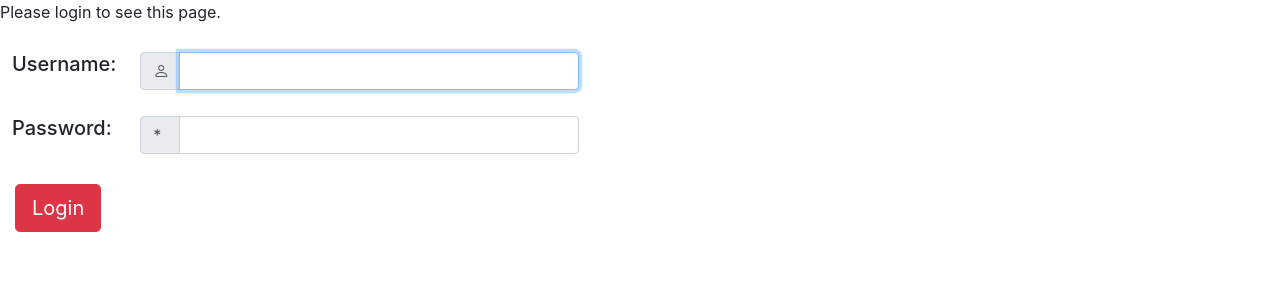
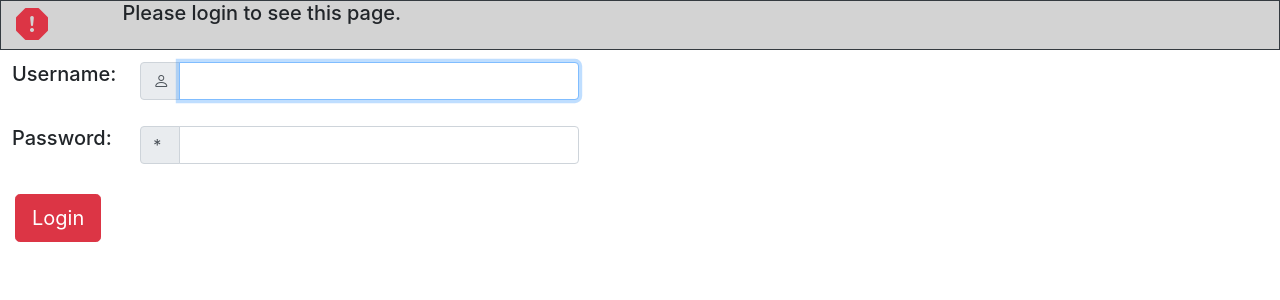
Before and after one commit to LucRome/SWE_Semester4, a Django app: a page that uses eCourse_backend/templates/registration/login.html in a window 1280 px wide. Shown: the part 168-468 px from the top of the page. Run offline with Django 3.2, Linux system fonts and the light colour scheme; some libraries are stand-ins or nearby versions.

Commit message:
login page: improve errors regarding user rights

```diff
--- a/eCourse_backend/templates/registration/login.html
+++ b/eCourse_backend/templates/registration/login.html
@@ -43,10 +43,28 @@
 
 {% if next %}
     {% if user.is_authenticated %}
-    <p>Your account doesn't have access to this page. To proceed,
-    please login with an account that has access.</p>
+    <div class="container-fluid border-dark border" style="background-color: lightgray;">
+        <div class="row">
+            <div class="col-sm-1 align-content-center">
+                <span class="bi bi-exclamation-octagon-fill text-danger errorIcon"></span>
+            </div>
+            <div class="col-sm-11">
+                <h5>Your account doesn't have access to this page.</h5>
+                <h5>To proceed, please login with an account that has access.</h5>
+            </div>
+        </div>
+    </div>
     {% else %}
-    <p>Please login to see this page.</p>
+    <div class="container-fluid border-dark border" style="background-color: lightgray;">
+        <div class="row">
+            <div class="col-sm-1 align-content-center">
+                <span class="bi bi-exclamation-octagon-fill text-danger errorIcon"></span>
+            </div>
+            <div class="col-sm-11">
+                <h5>Please login to see this page.</h5>
+            </div>
+        </div>
+    </div>
     {% endif %}
 {% endif %}
 
```
